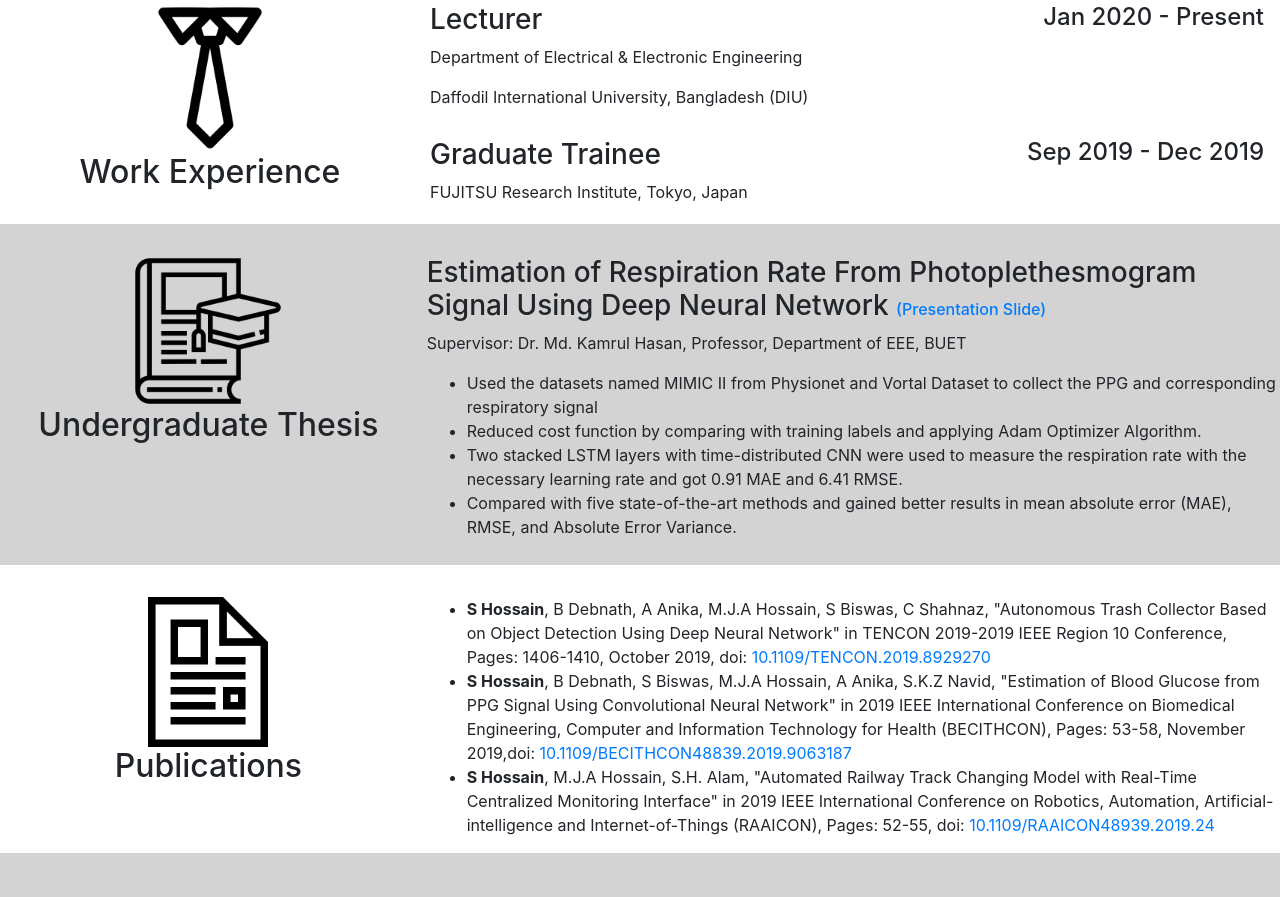
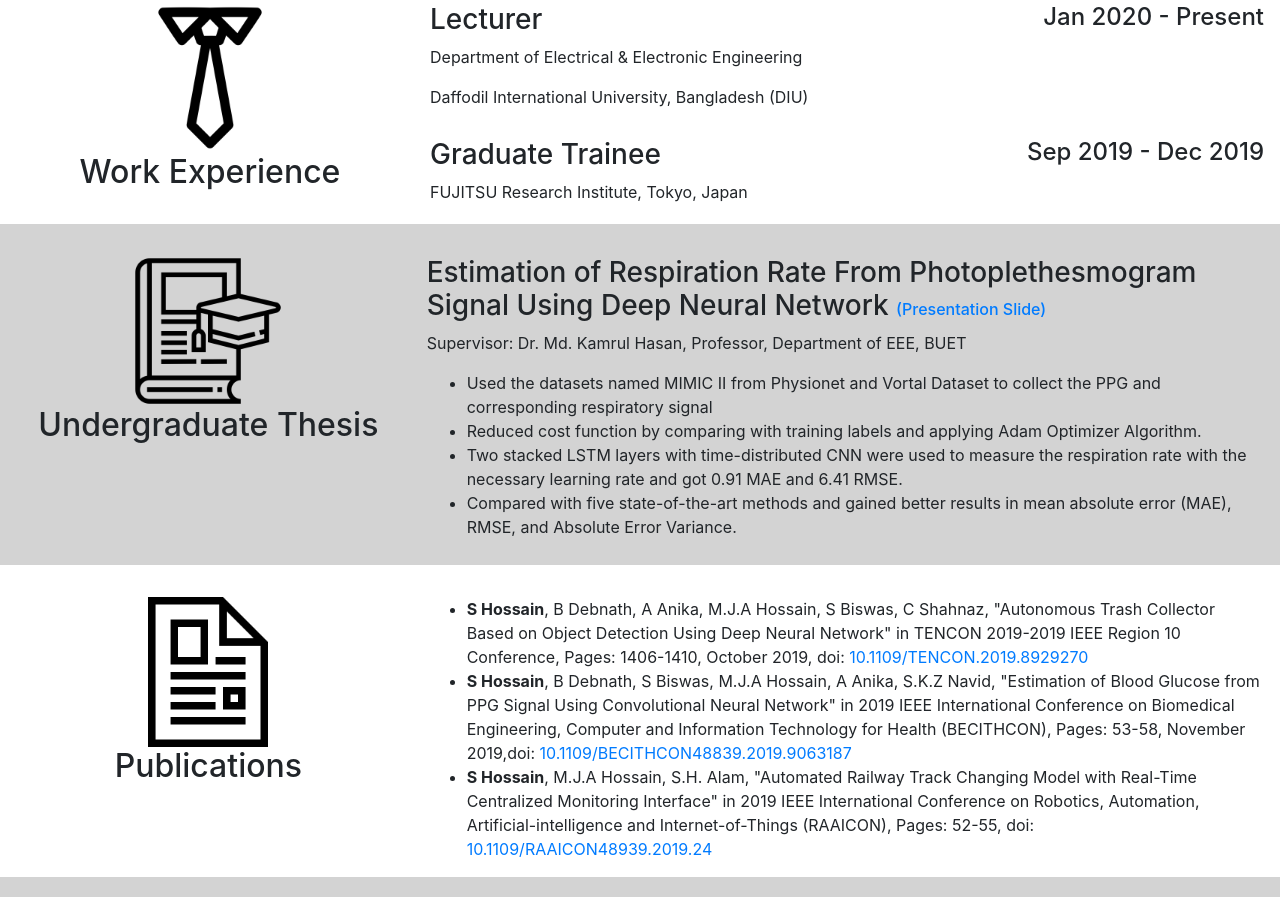
Before and after one commit to ShamimaMoni/Personal-website-SH-, a plain HTML site: page index.html in a window 1280 px wide. Shown: the part 737-1634 px from the top of the page. Drawn offline with nearby package versions, Linux system fonts and the light colour scheme.

Commit message:
first commit

```diff
--- a/style.css
+++ b/style.css
@@ -89,7 +89,7 @@ nav ul li{
     text-align: end;
 }
 
-.date, .about-me{
+.date, .about-me, .about-thesis, .about-pub{
     padding-right: 1em;
 }
 
```
